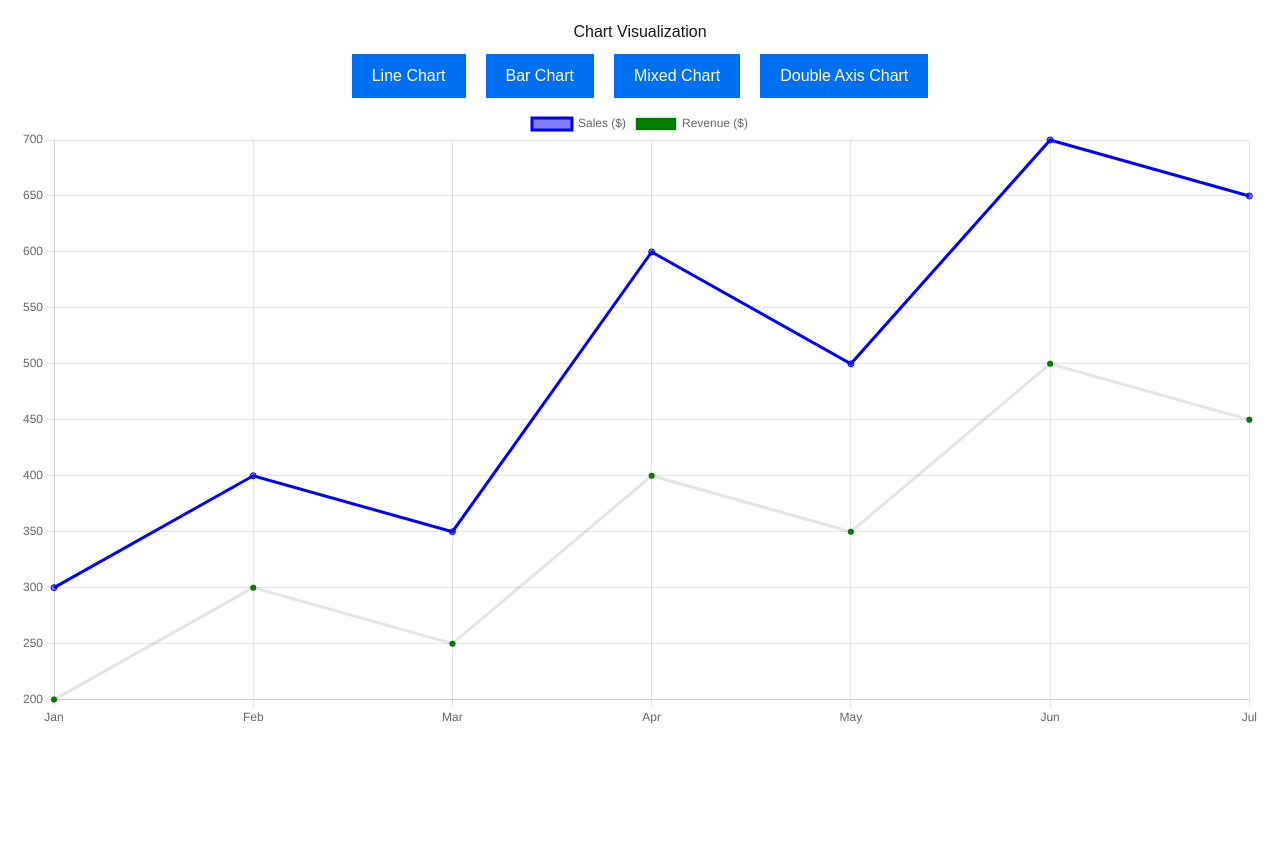
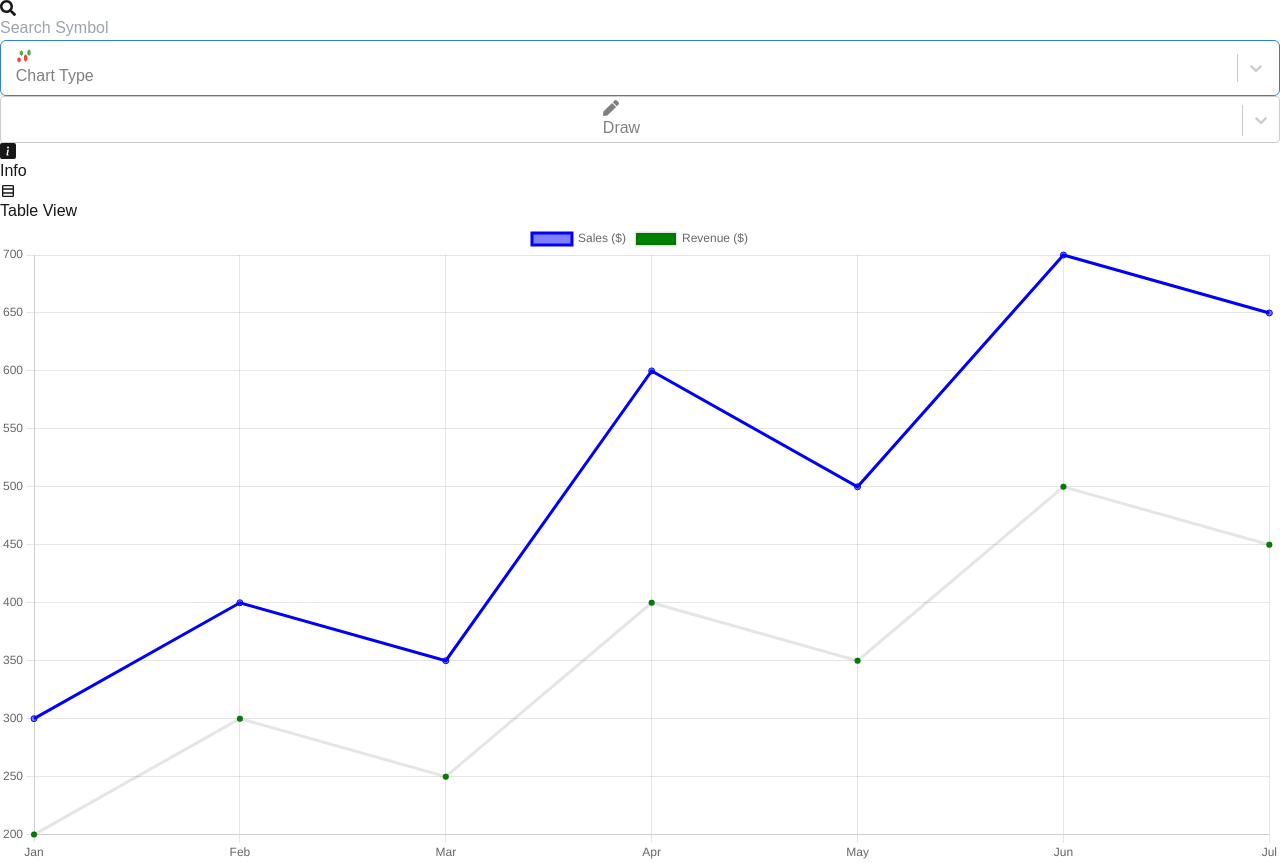
Before and after one commit to shilpe26/next-charts, a Next.js app: page / in a window 1280 px wide. Before the commit the page ends 800 px from the top, so only its background shows below. Built offline with nearby package versions, Linux system fonts and the light colour scheme.

Commit message:
update: charts

```diff
--- /dev/null
+++ b/src/app/components/CandlestickChart.tsx
@@ -0,0 +1,63 @@
+"use client";
+
+import React, { useState } from "react";
+import ReactApexChart from "react-apexcharts";
+import { ApexOptions } from "apexcharts";
+
+const CandlestickChart = () => {
+    const [chartOptions] = useState<ApexOptions>({
+        chart: {
+            type: "candlestick",
+            height: 400,
+        },
+        title: {
+            text: "",
+            align: "left",
+        },
+        plotOptions: {
+            candlestick: {
+                colors: {
+                    upward: "#00E396",
+                    downward: "#FF4560",
+                },
+            },
+        },
+        xaxis: {
+            type: "datetime",
+        },
+        yaxis: {
+            show: true,
+        },
+    });
+
+    const [chartSeries] = useState([
+        {
+            data: [
+                { x: new Date("2024-02-01").getTime(), y: [100, 110, 95, 105] },
+                { x: new Date("2024-02-02").getTime(), y: [105, 98, 95, 96] },
+                { x: new Date("2024-02-03").getTime(), y: [96, 105, 90, 102] },
+                { x: new Date("2024-02-04").getTime(), y: [102, 110, 100, 107] },
+                { x: new Date("2024-02-05").getTime(), y: [107, 100, 98, 99] },
+                { x: new Date("2024-02-06").getTime(), y: [99, 104, 96, 101] },
+                { x: new Date("2024-02-07").getTime(), y: [101, 98, 94, 96] },
+                { x: new Date("2024-02-08").getTime(), y: [96, 105, 95, 102] },
+                { x: new Date("2024-02-09").getTime(), y: [102, 99, 96, 97] },
+                { x: new Date("2024-02-10").getTime(), y: [97, 100, 94, 95] },
+                { x: new Date("2024-02-11").getTime(), y: [95, 103, 93, 100] },
+            ],
+        },
+    ]);
+
+    return (
+        <div>
+            <ReactApexChart
+                options={chartOptions}
+                series={chartSeries}
+                type="candlestick"
+                height={400}
+            />
+        </div>
+    );
+};
+
+export default CandlestickChart;
--- a/src/app/components/Chart.tsx
+++ b/src/app/components/Chart.tsx
@@ -11,15 +11,14 @@ import {
     Title,
     Tooltip,
     Legend,
-    ChartOptions,
-    ChartData,
 } from "chart.js";
 import { Bar, Line } from "react-chartjs-2";
+import CandlestickChart from "./CandlestickChart";
 
 ChartJS.register(CategoryScale, LinearScale, BarElement, PointElement, LineElement, Title, Tooltip, Legend);
 
 interface ChartProps {
-    type: "line" | "bar" | "mixed" | "doubleAxis";
+    type: "line" | "bar" | "mixed" | "doubleAxis" | "candlestick";
 }
 
 const labels = ["Jan", "Feb", "Mar", "Apr", "May", "Jun", "Jul"];
@@ -62,53 +61,13 @@ const doubleAxisData = {
 };
 
 const Chart: React.FC<ChartProps> = ({ type }) => {
-    const options: ChartOptions<"line"> = {
-        responsive: true,
-        plugins: {
-            legend: {
-                position: "top",
-            },
-        },
-        scales: type === "doubleAxis"
-            ? {
-                y: {
-                    type: "linear",
-                    position: "left" as "left", // Explicitly type it
-                },
-                y1: {
-                    type: "linear",
-                    position: "right" as "right",
-                    grid: {
-                        drawOnChartArea: false,
-                    },
-                },
-            }
-            : {
-                y: {
-                    type: "linear",
-                },
-            },
-    };
-    const barData: ChartData<"bar", number[], string> = {
-        labels: data.labels,
-        datasets: data.datasets.filter((dataset) => dataset.type !== "line"),
-    };
-    const barOptions: ChartOptions<"bar"> = {
-        responsive: true,
-        plugins: {
-            legend: {
-                position: "top",
-            },
-        },
-    };
-
-
     return (
-        <div className="chart-container">
-            {type === "line" && <Line data={data} options={options} />}
-            {type === "bar" && <Bar data={barData} options={barOptions} />}
-            {type === "mixed" && <Bar data={{ ...data, datasets: data.datasets }} options={options} />}
-            {type === "doubleAxis" && <Line data={doubleAxisData} options={options} />}
+        <div className="mt-8">
+            {type === "line" && <Line data={data} />}
+            {type === "bar" && <Bar data={data} />}
+            {type === "mixed" && <Bar data={{ ...data, datasets: data.datasets }} />}
+            {type === "doubleAxis" && <Line data={doubleAxisData} />}
+            {type === "candlestick" && <CandlestickChart />}
         </div>
     );
 };
--- a/src/app/pages/index.tsx
+++ b/src/app/pages/index.tsx
@@ -1,42 +1,157 @@
+/* eslint-disable @typescript-eslint/no-explicit-any */
 import React, { useState } from "react";
+import Select from 'react-select';
 import Chart from "../components/Chart";
+import CandlestickChart from "../components/CandlestickChart";
+import { BsInfoSquareFill } from "react-icons/bs";
+import { MdOutlineTableRows } from "react-icons/md";
+import { FaPen } from "react-icons/fa";
+import { FcCandleSticks } from "react-icons/fc";
+import { FaSearch } from "react-icons/fa";
+
+type ChartType = "line" | "bar" | "mixed" | "doubleAxis" | "candlestick";
+const chartOptions = [
+    { value: "line", label: "Line Chart" },
+    { value: "bar", label: "Bar Chart" },
+    { value: "mixed", label: "Mixed Chart" },
+    { value: "doubleAxis", label: "Double Axis Chart" },
+    { value: "candlestick", label: "Candlestick Chart" },
+];
+
+const customStyles = {
+    control: (provided: any) => ({
+        ...provided,
+        backgroundColor: 'white',
+        borderColor: '#3182ce',
+        padding: '0.3rem',
+        borderRadius: '0.375rem',
+        cursor: 'pointer',
+        transition: '0.3s',
+    }),
+    option: (provided: any, state: { isSelected: any; }) => ({
+        ...provided,
+        backgroundColor: state.isSelected ? '#3182ce' : 'white',
+        color: state.isSelected ? 'green' : 'black',
+        padding: '0.75rem',
+        transition: 'background-color 0.3s',
+        '&:hover': {
+            backgroundColor: '#3182ce',
+            color: 'white',
+        },
+    }),
+};
 
 const ChartVisual = () => {
-  const [chartType, setChartType] = useState<"line" | "bar" | "mixed" | "doubleAxis">("line");
+    const [chartType, setChartType] = useState<"line" | "bar" | "mixed" | "doubleAxis" | "candlestick">("line");
+    const [searchTerm, setSearchTerm] = useState('');
+    const [drawType, setDrawType] = useState<"draw" | "line" | "rectangle" | "circle" | "pen">("Draw");
+    const handleChange = (selectedOption: { value: ChartType; label: string }) => {
+        setChartType(selectedOption.value);
+    };
+
+    const handleSearchChange = (e: React.ChangeEvent<HTMLInputElement>) => {
+        setSearchTerm(e.target.value);
+    };
+    const drawOptions = [
+        { value: "draw", label: "Draw" },
+        { value: "line", label: "Line" },
+        { value: "rectangle", label: "Rectangle" },
+        { value: "circle", label: "Circle" },
+        { value: "pen", label: "Pen" },
+    ];
 
     return (
-    <div className="container">
-      <h1>Chart Visualization</h1>
+        <div className="text-center p-5">
 
-      <div className="button-group">
-        <button onClick={() => setChartType("line")}>Line Chart</button>
-        <button onClick={() => setChartType("bar")}>Bar Chart</button>
-        <button onClick={() => setChartType("mixed")}>Mixed Chart</button>
-        <button onClick={() => setChartType("doubleAxis")}>Double Axis Chart</button>
+            <div className="flex flex-col gap-1 md:gap-0 md:flex-row justify-between border border-gray-300 shadow-lg p-4 rounded">
+                <div className="relative w-full md:max-w-48">
+                    <FaSearch className="absolute left-3 top-1/2 transform -translate-y-1/2 text-gray-500" />
+                    <input
+                        type="text"
+                        value={searchTerm}
+                        onChange={handleSearchChange}
+                        placeholder="Search Symbol"
+                        className="w-full h-[47px] pl-10 pr-4 py-2 rounded-md border border-gray-300 focus:outline-none focus:ring-2 focus:ring-blue-500 focus:border-blue-500"
+                    />
                 </div>
 
-      <Chart type={chartType} />
+                <div className="flex flex-col md:flex-row gap-1 md:gap-16 items-center justify-end w-full">
 
-      <style jsx>{`
-        .container {
-          text-align: center;
-          padding: 20px;
+
+                    <Select
+                        options={chartOptions}
+                        onChange={handleChange}
+                        styles={customStyles}
+                        className="w-full md:w-48"
+                        classNamePrefix="custom-select"
+                        placeholder={
+                            <div className="flex items-center gap-2">
+                                <FcCandleSticks className="text-gray-500" />
+                                <span>Chart Type</span>
+                            </div>
                         }
-        .button-group button {
-          margin: 10px;
-          padding: 10px 20px;
-          border: none;
-          background: #0070f3;
-          color: white;
-          cursor: pointer;
-          transition: 0.3s;
+                    />
+                    <div className="w-full md:w-48 h-[47px] cursor-pointer">
+                        <Select
+                            options={drawOptions}
+                            value={drawOptions.find(option => option.value === drawType)}
+                            onChange={(selectedOption) => setDrawType(selectedOption?.value as "line" | "rectangle" | "circle" | "pen")}
+                            className="react-select-container"
+                            classNamePrefix="react-select"
+                            placeholder={
+                                <div className="flex items-center gap-2 w-full">
+                                    <FaPen className="text-gray-500" />
+                                    <span>Draw</span>
+                                </div>
                             }
-        .button-group button:hover {
-          background: #005bb5;
-        }
-      `}</style>
+                            styles={{
+                                control: (provided) => ({
+                                    ...provided,
+                                    height: "47px",
+                                    minHeight: "47px",
+                                }),
+                                valueContainer: (provided) => ({
+                                    ...provided,
+                                    height: "47px",
+                                    display: "flex",
+                                    alignItems: "center",
+                                    justifyContent: "center",
+
+                                }),
+                                input: (provided) => ({
+                                    ...provided,
+                                    height: "47px",
+                                    margin: "0px",
+                                    padding: "0px",
+                                    textAlign: "center",
+                                }),
+                                placeholder: (provided) => ({
+                                    ...provided,
+                                    display: "flex",
+                                    alignItems: "center",
+                                    justifyContent: "center",
+                                    width: "100%",
+                                    height: "100%",
+                                    textAlign: "center",
+                                }),
+                            }}
+                        />
+                    </div>
+
+                    <div className="flex justify-between gap-4 w-full md:w-auto">
+
+                        <div className="flex justify-center items-center gap-1 md:gap-4 cursor-pointer w-full md:w-auto">
+                            <span><BsInfoSquareFill /></span>Info
+                        </div>
+                        <div className="flex justify-center items-center gap-1 md:gap-4 cursor-pointer w-full md:w-auto">
+                            <span><MdOutlineTableRows /></span>Table View
+                        </div>
+                    </div>
+                </div>
+            </div>
+
+            {chartType === "candlestick" ? <CandlestickChart /> : <Chart type={chartType} />}
         </div>
     );
 };
-
 export default ChartVisual;
```
Also changed, not shown: package.json (+6 -1 lines), 1 other file (tests, documents, lock files or other folders). Lines whose indentation alone changed are shown as unchanged.
